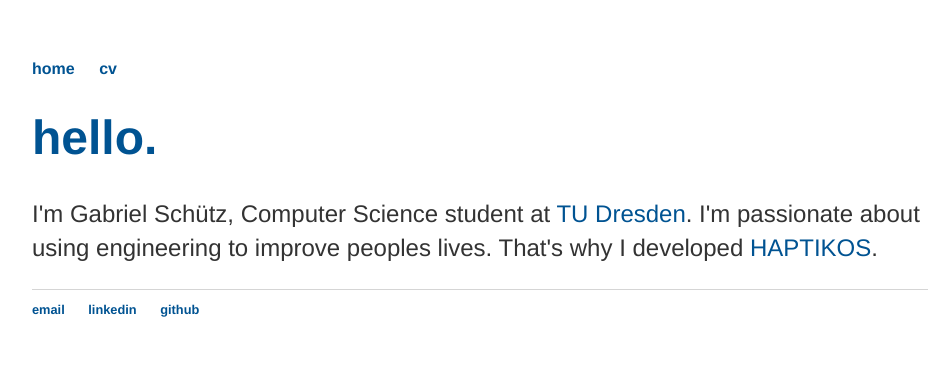
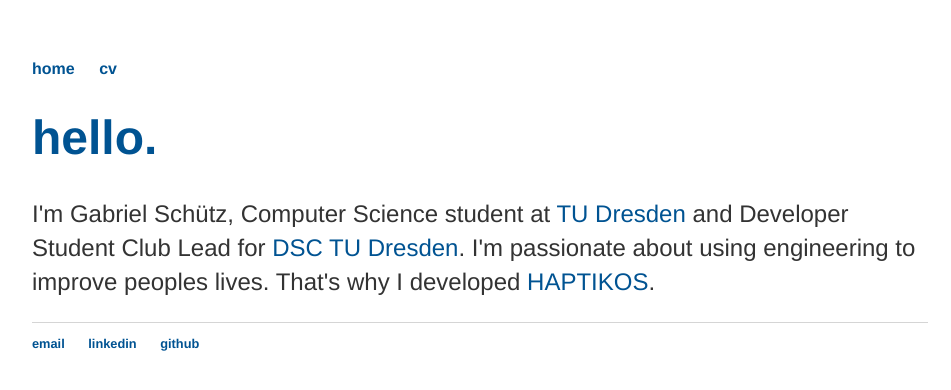
Before and after one commit to gabrielgydu/gabrielgydu.github.io, a Jekyll site: the page built from index.html, in a window 1280 px wide. Shown: the top 390 px of the page, without its empty margins (160-1111 px from the left). Built offline with Jekyll 4.4.1, drawn with Linux system fonts in a browser that asks for light colours.

Commit message:
add dsc to description

```diff
--- a/index.html
+++ b/index.html
@@ -3,6 +3,6 @@ layout: default
 title: Gabriel Schütz de Souza
 ---
 <div class="blurb">
-        		<h1>hello.</h1>
-				<p>I'm Gabriel Schütz, Computer Science student at <a href="https://tu-dresden.de/ing/informatik?pk_campaign=flyout&pk_kwd=informatik" target="_blank">TU Dresden</a>. I'm passionate about using engineering to improve peoples lives. That's why I developed <a href="./assets/haptikos_banner.pdf" target="_blank">HAPTIKOS</a>.</p>
-    		</div><!-- /.blurb -->
+	<h1>hello.</h1>
+	<p>I'm Gabriel Schütz, Computer Science student at <a href="https://tu-dresden.de/ing/informatik?pk_campaign=flyout&pk_kwd=informatik" target="_blank">TU Dresden</a> and Developer Student Club Lead for <a href="https://dsc.community.dev/technische-universitat-dresden/" target="_blank">DSC TU Dresden</a>. I'm passionate about using engineering to improve peoples lives. That's why I developed <a href="./assets/haptikos_banner.pdf" target="_blank">HAPTIKOS</a>.</p>
+</div><!-- /.blurb -->
```
